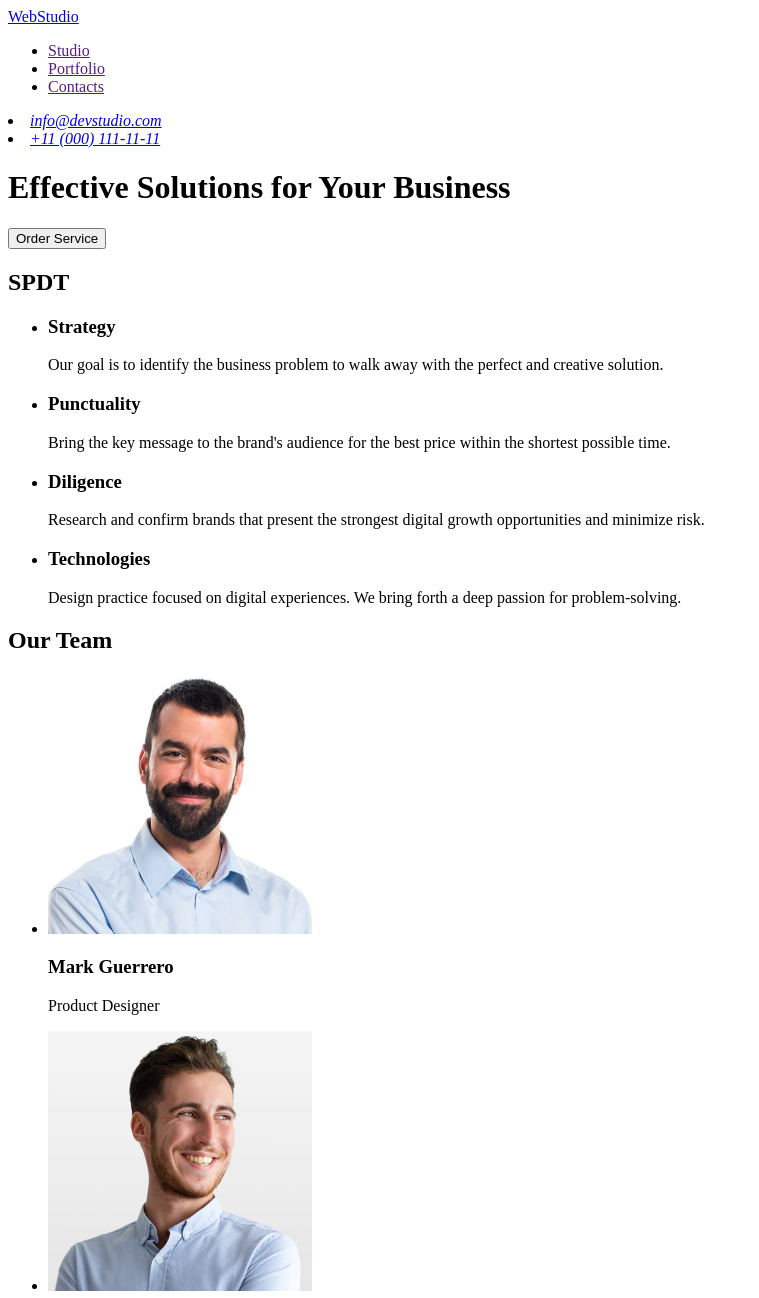
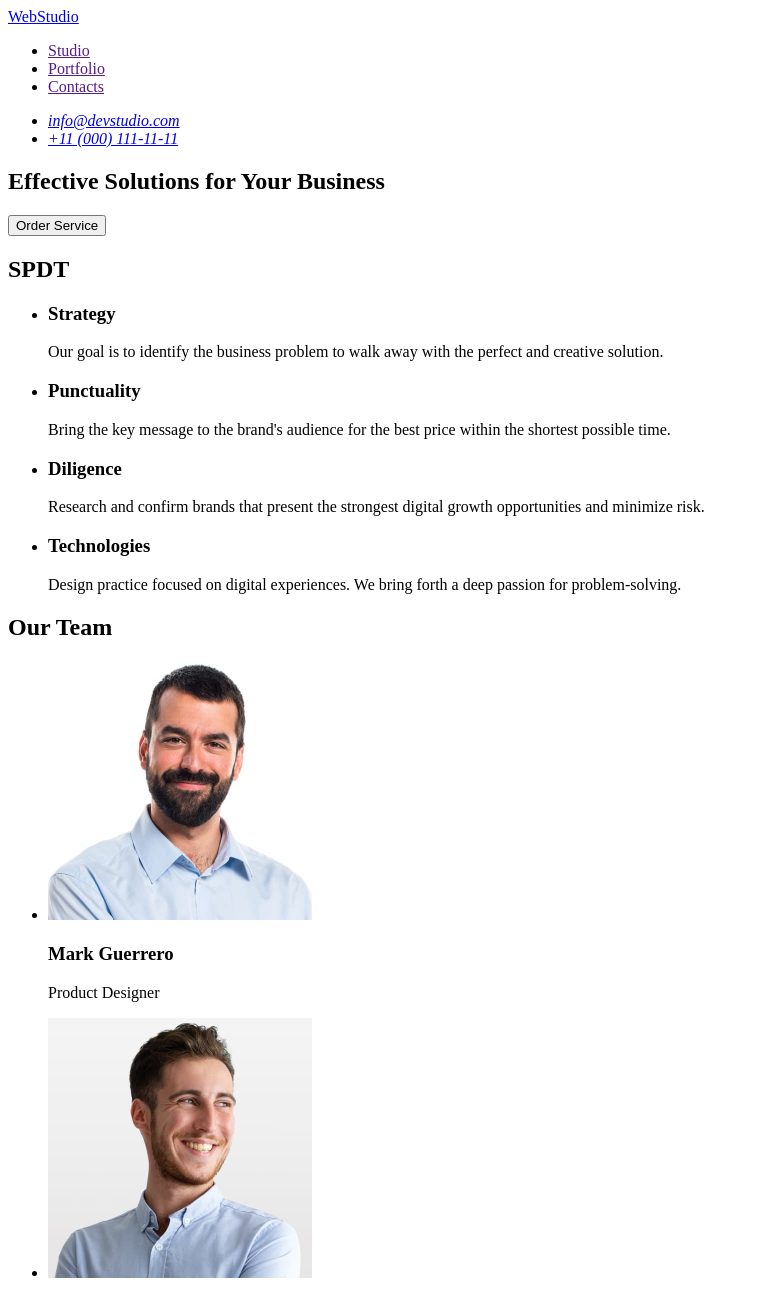
Before and after one commit to Anna-Kysla/goit-markup-hw-01, a plain HTML site: page index.html in a window 1280 px wide. Shown: the top 1298 px of the page, without its empty margins (0-759 px from the left). Drawn offline with Linux system fonts and the light colour scheme.

Commit message:
hw third

```diff
--- a/index.html
+++ b/index.html
@@ -16,14 +16,19 @@
         </ul>
       </nav>
       <address>
+        <ul>
           <li><a href="mailto:info@devstudio.com">info@devstudio.com</a></li>
           <li><a href="tel:+110001111111">+11 (000) 111-11-11</a></li>
+        </ul>
       </address>
     </header>
     <main>
+      <section>
         <h1>Effective Solutions for Your Business</h1>
         <button type="button">Order Service</button>
         <h2>SPDT</h2>
+      </section>
+      <section>
         <ul>
           <li>
             <h3>Strategy</h3>
@@ -54,7 +59,8 @@
             </p>
           </li>
         </ul>
-
+      </section>
+      <section>
         <h2>Our Team</h2>
         <ul>
           <li>
@@ -68,7 +74,12 @@
             <p>Product Designer</p>
           </li>
           <li>
-          <img src="images/img2.jpg" alt="Tom Ford" width="264" height="260" />
+            <img
+              src="images/img2.jpg"
+              alt="Tom Ford"
+              width="264"
+              height="260"
+            />
             <h3>Tom Ford</h3>
             <p>Frontend Developer</p>
           </li>
@@ -93,6 +104,7 @@
             <p>UI Designer</p>
           </li>
         </ul>
+      </section>
     </main>
     <footer>
       <a href="./index.html">WebStudio</a>
```
Lines whose indentation alone changed are shown as unchanged.
